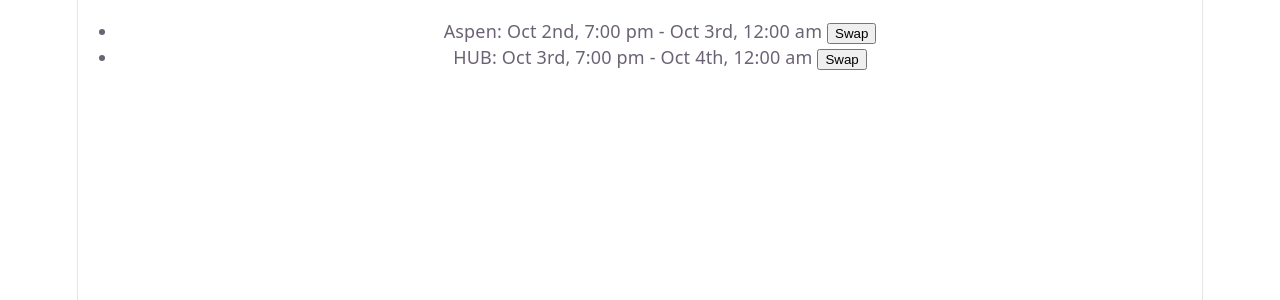
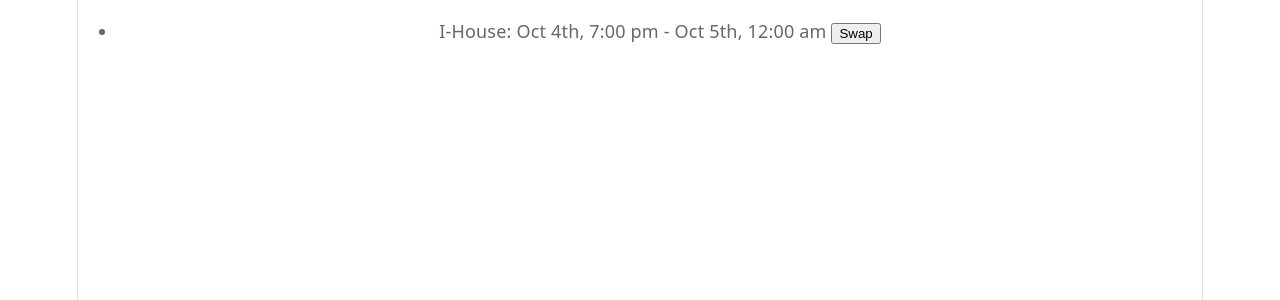
Before and after one commit to sleepsonrockss/ra-hub, a React (Vite) app in the folder ra-hub/: page / in a window 1280 px wide. Shown: the top 300 px of the page. Built offline with nearby package versions, Linux system fonts and the light colour scheme.

Commit message:
Filter shifts by current user

```diff
--- a/ra-hub/src/App.jsx
+++ b/ra-hub/src/App.jsx
@@ -3,11 +3,14 @@
 
 
 function App() {
+  const currentUserId = 2
 
-  const shift_1 = {id: 1, building:'Aspen', start:'Oct 2nd, 7:00 pm', end:'Oct 3rd, 12:00 am'}
-  const shift_2 = {id: 2, building:'HUB', start:'Oct 3rd, 7:00 pm', end:'Oct 4th, 12:00 am'}
-  const shifts = [shift_1, shift_2]
-  const shiftBuilding = shifts.map((s) => <ShiftItem key = {s.id} shift={s}/>)
+  const shift_1 = {id: 1, raId : 1, building:'Aspen', start:'Oct 2nd, 7:00 pm', end:'Oct 3rd, 12:00 am'}
+  const shift_2 = {id: 2, raId : 1, building:'HUB', start:'Oct 3rd, 7:00 pm', end:'Oct 4th, 12:00 am'}
+  const shift_3 = {id: 3, raId : 2, building:'I-House', start:'Oct 4th, 7:00 pm', end:'Oct 5th, 12:00 am'}
+  const shifts = [shift_1, shift_2, shift_3]
+  const currentUserShifts = shifts.filter((s) => s.raId === currentUserId)
+  const shiftBuilding = currentUserShifts.map((s) => <ShiftItem key = {s.id} shift={s}/>)
 
   return (
     <>
```
